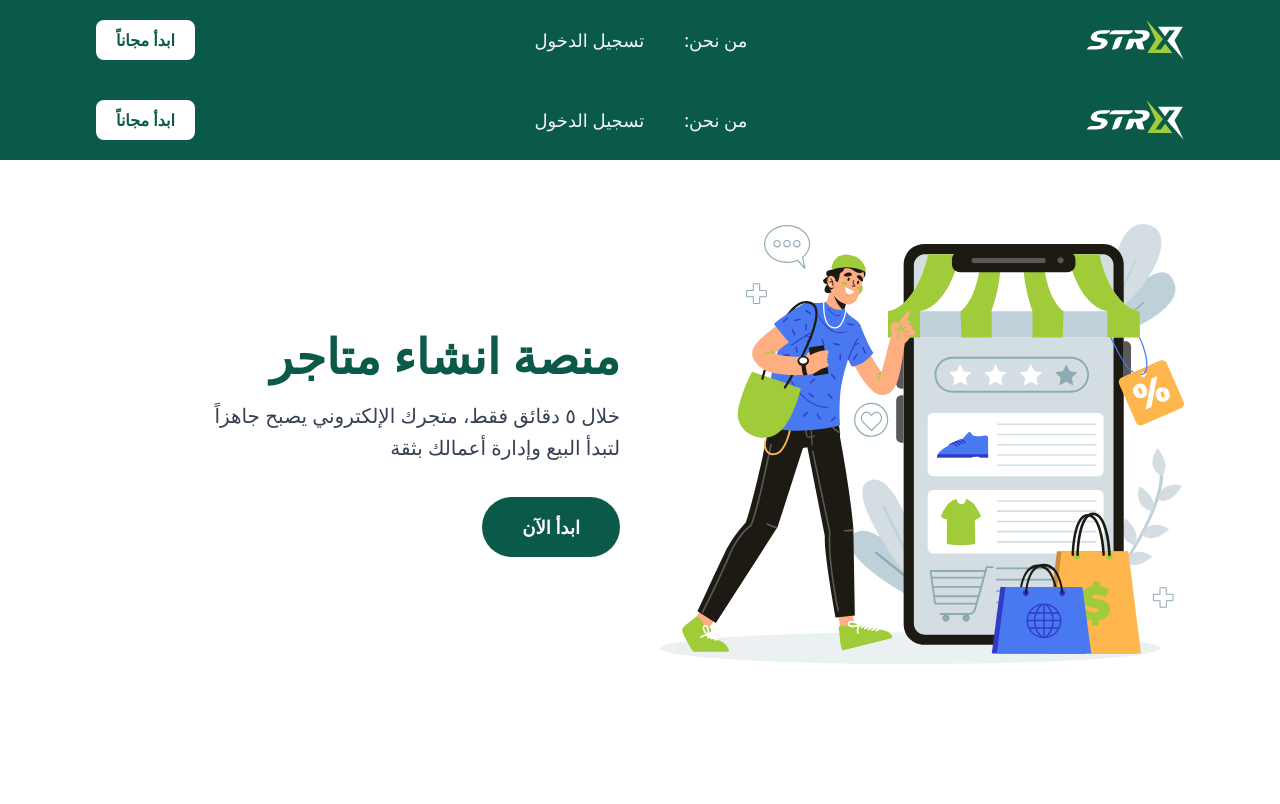
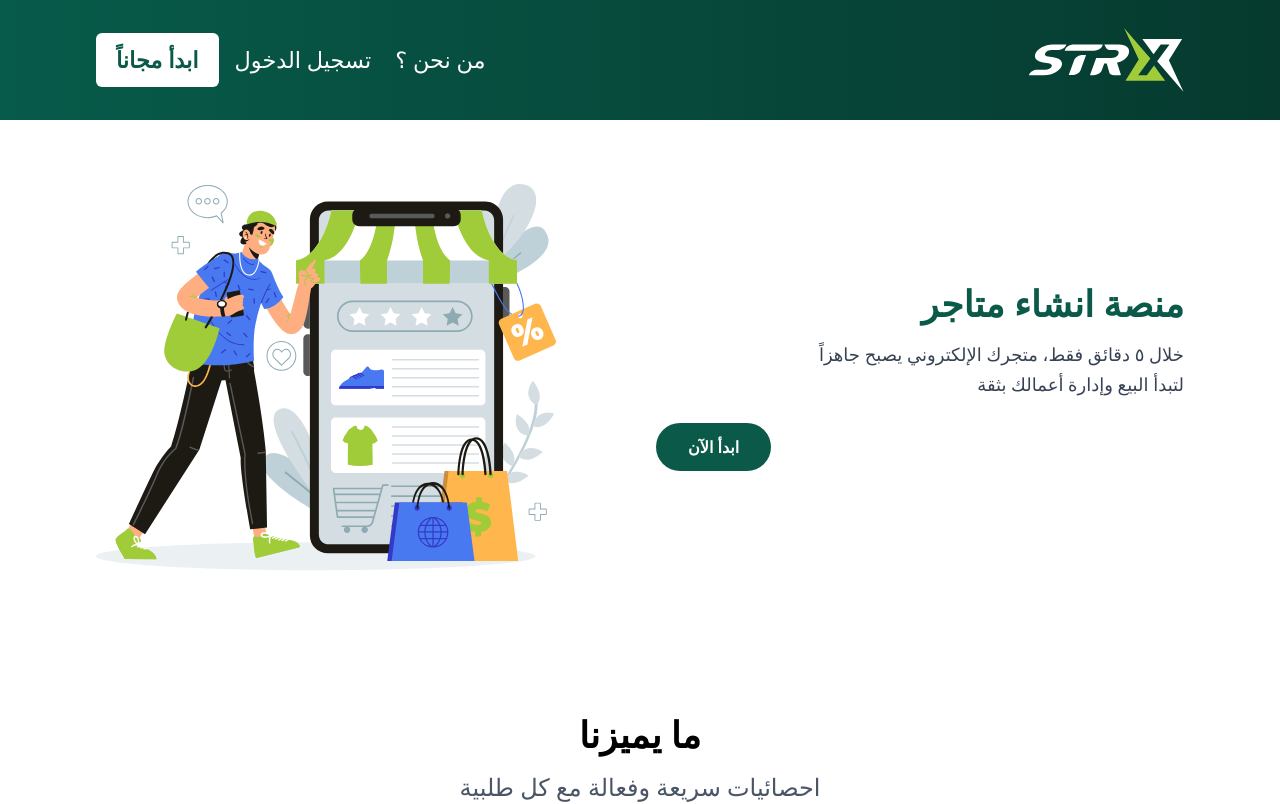
Before and after one commit to nesmamanasra/strx-co, a React (Vite) app: page / in a window 1280 px wide. Shown: the top 804 px of the page. Built offline with nearby package versions, Linux system fonts and the light colour scheme.

Commit message:
Navbar section its done now, im fenshid edit for this section

```diff
--- a/src/app/components/home/HeroSection.jsx
+++ b/src/app/components/home/HeroSection.jsx
@@ -3,33 +3,34 @@ import Container from "../ui/Container";
 export default function HeroSection() {
   return (
     <section className="bg-white">
-      <Container className="py-10 lg:py-16">
-        <div className="grid items-center gap-10 lg:grid-cols-2">
-          {/* Image (يسار في التصميم) */}
-          <div className="order-2 lg:order-1 flex justify-center">
+      <Container className="py-10 sm:py-14 lg:py-16">
+        <div dir="ltr" className="grid items-center gap-8 lg:grid-cols-2">
+          {/* الصورة يسار */}
+          <div className="flex justify-center lg:justify-start">
             <img
               src="/hero-illustration.svg"
-              alt="STRX Hero"
-              className="w-full max-w-md lg:max-w-xl"
+              alt="منصة إنشاء متاجر"
+              className="w-[260px] sm:w-[340px] lg:w-[420px] xl:w-[460px] h-auto"
+              draggable={false}
             />
           </div>
 
-          {/* Text */}
-          <div className="order-1 lg:order-2 text-center lg:text-right">
-            <h1 className="text-3xl sm:text-4xl lg:text-5xl font-bold text-[#0B5A49]">
+          {/* النص يرجع RTL */}
+          <div dir="rtl" className="text-center lg:text-right">
+            <h1 className="text-2xl sm:text-3xl lg:text-4xl font-bold text-[#0B5A49]">
               منصة انشاء متاجر
             </h1>
 
-            <p className="mt-5 text-lg sm:text-xl text-gray-700 leading-relaxed">
+            <p className="mt-4 text-sm sm:text-base lg:text-lg text-gray-700 leading-relaxed">
               خلال ٥ دقائق فقط، متجرك الإلكتروني يصبح جاهزاً
               <br className="hidden sm:block" />
               لتبدأ البيع وإدارة أعمالك بثقة
             </p>
 
-            <div className="mt-8 flex justify-center lg:justify-start">
+            <div className="mt-6 flex justify-center lg:justify-end">
               <a
                 href="#start"
-                className="rounded-full bg-[#0B5A49] px-10 py-4 text-white text-lg font-semibold hover:bg-[#094C3E]"
+                className="rounded-full bg-[#0B5A49] px-8 py-3 text-white text-sm sm:text-base font-semibold hover:bg-[#094C3E]"
               >
                 ابدأ الآن
               </a>
--- a/src/app/components/home/SecuritySection.jsx
+++ b/src/app/components/home/SecuritySection.jsx
@@ -9,7 +9,10 @@ export default function SecuritySection() {
 
           <div className="mt-6 flex justify-center">
             <div className="grid place-items-center h-24 w-24 rounded-2xl">
-              <span className="text-6xl">🔒</span>
+              <img
+               src="/safty.svg"
+              className="text-6xl"
+               />
             </div>
           </div>
 
--- a/src/app/components/layouts/Navbar.jsx
+++ b/src/app/components/layouts/Navbar.jsx
@@ -1,38 +1,34 @@
 import Container from "../ui/Container";
 
-export default function Navbar() {
+export default function Navbar({
+  logoH = "4.0rem",      // حجم اللوغو
+  linkFs = "1.4rem",     // حجم روابط nav
+  btnFs = "1.4rem",      // حجم خط الزر
+}) {
   return (
-    <header className="bg-[#0B5A49] text-white">
-      <Container className="flex h-20 items-center justify-between">
-        {/* Logo */}
-        <div className="flex items-center gap-3">
-          <img
-            src="/strx-logo.svg"
-            alt="STRX"
-            className="h-10 w-auto"
-          />
-        </div>
+    <header className="text-white bg-gradient-to-l from-[#063A2F] to-[#075B4A]">
+      <Container className="flex h-30 items-center justify-between">
+        <img
+          src="/strx-logo.svg"
+          alt="STRX"
+          style={{ height: logoH }}
+          className="w-auto"
+          draggable={false}
+        />
 
-        {/* Links */}
-        <nav className="hidden md:flex items-center gap-10 text-lg">
-          <a href="#about" className="opacity-95 hover:opacity-100">من نحن:</a>
-          <a href="#login" className="opacity-95 hover:opacity-100">تسجيل الدخول</a>
-        </nav>
+        <div className="hidden md:flex items-center gap-4">
+          <nav className="flex items-center gap-6" style={{ fontSize: linkFs }}>
+            <a href="#about" className="hover:opacity-90">من نحن ؟</a>
+            <a href="#login" className="hover:opacity-90">تسجيل الدخول</a>
+          </nav>
 
-        {/* CTA */}
-        <div className="flex items-center gap-3">
           <a
             href="#start"
-            className="rounded-lg bg-white px-5 py-2 text-[#0B5A49] font-semibold hover:bg-white/90"
+            className="rounded-md bg-white px-5 py-2.5 font-semibold text-[#0B5A49] hover:bg-white/90"
+            style={{ fontSize: btnFs }}
           >
             ابدأ مجاناً
           </a>
-
-          {/* Mobile menu placeholder */}
-          <button className="md:hidden rounded-lg p-2 hover:bg-white/10">
-            <span className="sr-only">menu</span>
-            ☰
-          </button>
         </div>
       </Container>
     </header>
--- a/src/app/components/layouts/PublicLayout.jsx
+++ b/src/app/components/layouts/PublicLayout.jsx
@@ -1,10 +1,9 @@
 import { Outlet } from "react-router-dom";
-import Navbar from "./Navbar";
+
 
 export default function PublicLayout() {
   return (
     <>
-      <Navbar />
       <Outlet />
     </>
   );
```
Also changed, not shown: public/safty.svg (added).
